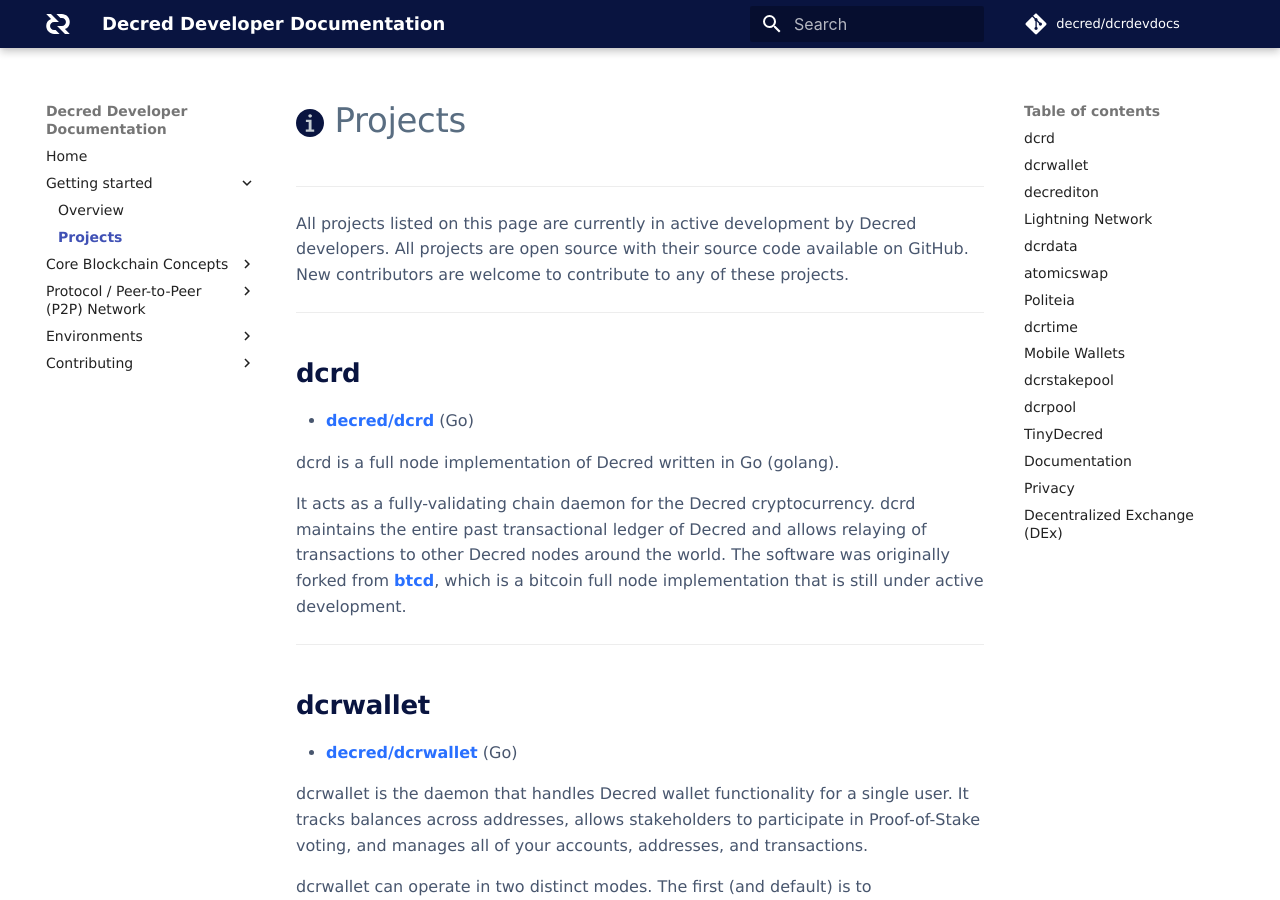
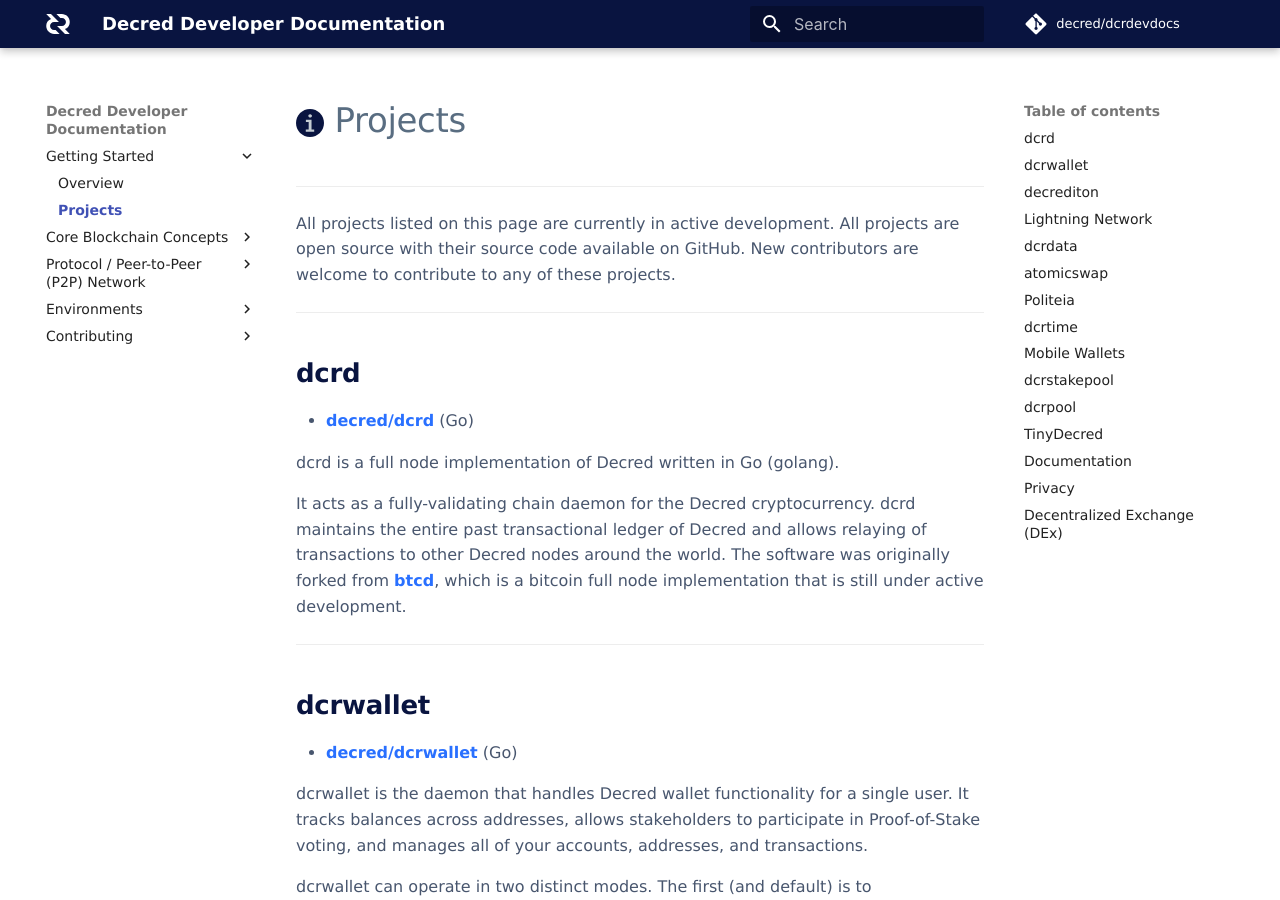
Before and after one commit to decred/dcrdevdocs, an MkDocs documentation site: the page built from docs/getting-started/projects.md, in a window 1280 px wide and 900 px high. Built offline with MkDocs 1.6.1 and Material for MkDocs 9.7.7, drawn with Linux system fonts in a browser that asks for light colours; some web fonts are replaced; comment, search, counter and statistics services are not loaded.

```diff
--- a/docs/getting_started/projects.md
+++ b/docs/getting-started/projects.md
@@ -2,7 +2,7 @@
 
 ---
 
-All projects listed on this page are currently in active development by Decred developers.
+All projects listed on this page are currently in active development.
 All projects are open source with their source code available on GitHub.
 New contributors are welcome to contribute to any of these projects.
 
--- a/mkdocs.yml
+++ b/mkdocs.yml
@@ -41,10 +41,9 @@ plugins:
   - markdownextradata
   - search
 nav:
-- 'Home': 'index.md'
-- Getting started:
-  - 'Overview': 'getting_started/overview.md'
-  - 'Projects': 'getting_started/projects.md'
+- Getting Started:
+  - 'Overview': 'getting-started/overview.md'
+  - 'Projects': 'getting-started/projects.md'
 - Core Blockchain Concepts:
   - 'Blockchain': 'core-blockchain-concepts/blockchain.md'
   - 'Proof-of-Work (PoW)': 'core-blockchain-concepts/proof-of-work.md'
```
Also changed, not shown: docs/getting-started/overview.md (added, +11 -0 lines), docs/getting_started/overview.md (deleted, +0 -3 lines), docs/index.md (deleted, +0 -3 lines).
